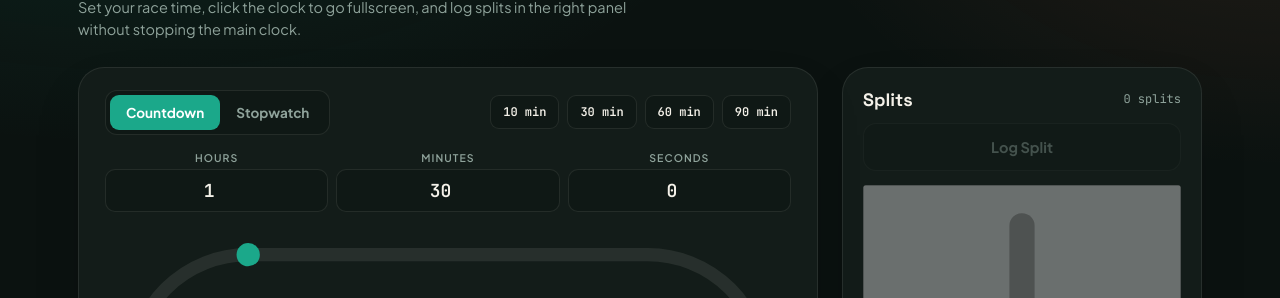
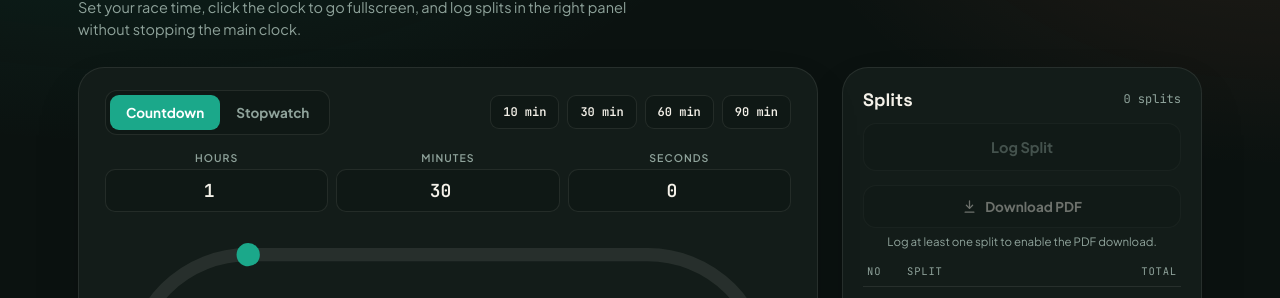
Before and after one commit to Krismada13/race-timer, a plain HTML site: page index.html in a window 1280 px wide. Shown: the part 135-433 px from the top of the page. Drawn offline with nearby package versions, Linux system fonts and the light colour scheme.

Commit message:
Add styles for download PDF button and hint

```diff
--- a/style.css
+++ b/style.css
@@ -378,6 +378,35 @@ html[data-theme="light"] .stage-controls .primary{ color:#fff; }
 #splitBtn:hover:not(:disabled){ background:var(--teal); color:#fff; }
 #splitBtn:disabled{ opacity:.4; cursor:not-allowed; border-color:var(--line); background:var(--panel-soft); color:var(--ink-soft); }
 
+#downloadPdfBtn{
+  width:100%;
+  display:flex;
+  align-items:center;
+  justify-content:center;
+  gap:8px;
+  padding:12px 10px;
+  border-radius:13px;
+  border:1px solid var(--line);
+  background:var(--panel-soft);
+  color:var(--ink);
+  font-family:var(--font-body);
+  font-weight:700;
+  font-size:13.5px;
+  cursor:pointer;
+  margin-bottom:6px;
+  transition:.15s ease;
+}
+#downloadPdfBtn svg{ width:15px; height:15px; }
+#downloadPdfBtn:hover:not(:disabled){ background:var(--teal-tint); border-color:var(--teal); color:var(--teal-dark); }
+#downloadPdfBtn:disabled{ opacity:.4; cursor:not-allowed; }
+.pdf-hint{
+  font-size:11.5px;
+  color:var(--ink-soft);
+  text-align:center;
+  margin:0 0 14px;
+  line-height:1.4;
+}
+
 .splits-table-head{
   display:grid;
   grid-template-columns:30px 1fr auto;
```
